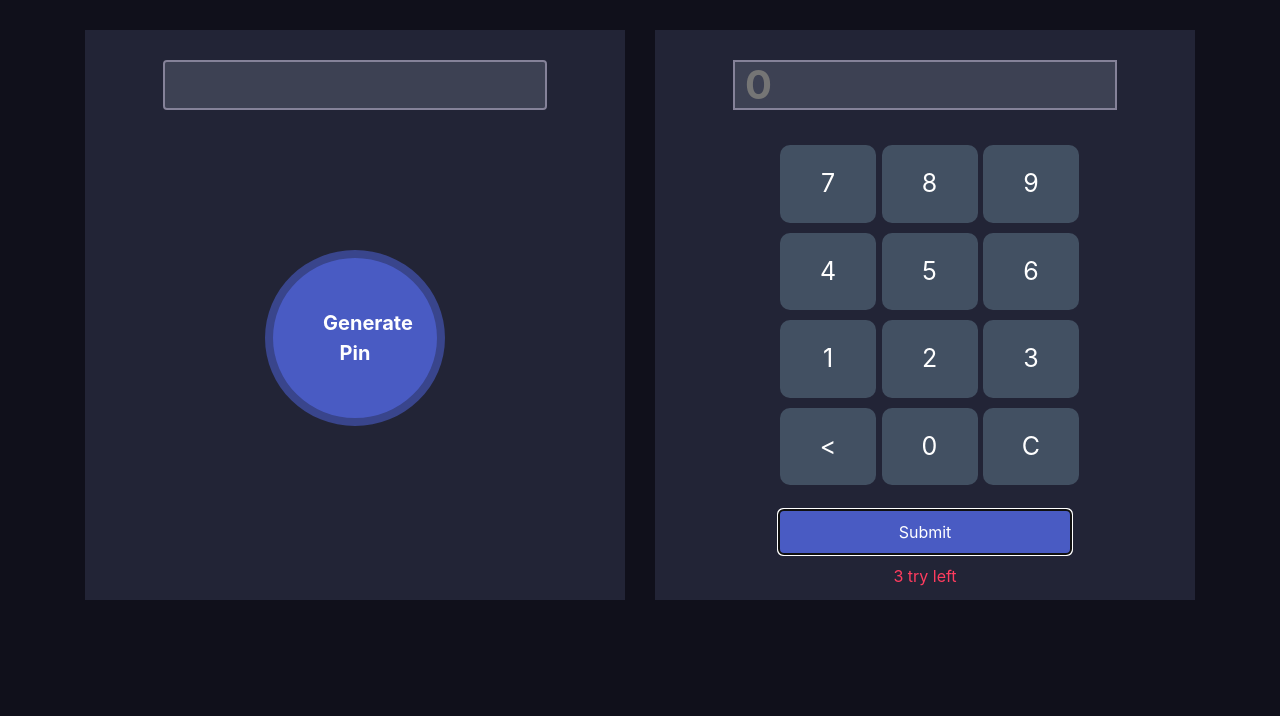
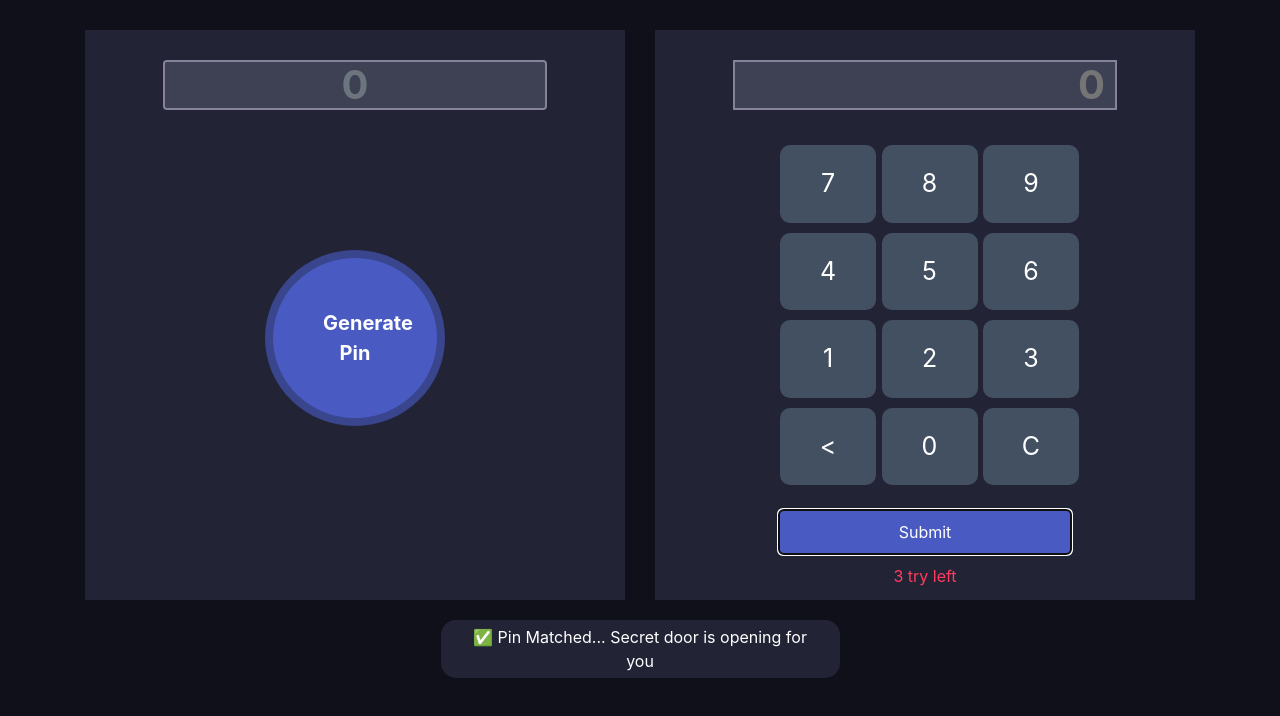
Before and after one commit to dipsithi/pin-matcher, a plain HTML site: page pin-matcher-master/index.html in a window 1280 px wide. Both pictures are taken after a click on the button "Submit". Drawn offline with nearby package versions, Linux system fonts and the light colour scheme.

Commit message:
assignment completed

```diff
--- a/pin-matcher-master/index.html
+++ b/pin-matcher-master/index.html
@@ -12,7 +12,7 @@
         <div class="row">
             <div class="col-md-6">
                 <div class="pin-generator half-width">
-                    <input id="screen" class="form-control" type="text">
+                    <input id="screen" placeholder="0" class="form-control" type="text">
                     <button id="codeGenerate" class="generate-btn">Generate Pin</button>
                 </div>
             </div>
@@ -58,19 +58,18 @@
     <script>
 
 
-// Hide Eelements
-        const notifyArea = document.getElementById ("notify-area");
-        notifyArea.style.display = "none";
 
-
-// Random Code Generator
+// Random Code Generator start
 
             document.getElementById('codeGenerate').addEventListener('click', function(){
       var value = document.getElementById('screen').value = Math.floor(1000 + Math.random() * 9000);
             console.log(value);
             })
 
-// Set Buttons Value
+// Random Code Generator End
+
+
+// Buttons Value area start
 
          document.getElementById ("seven").addEventListener ('click', function(){
             getNumber ("seven");
@@ -122,16 +121,18 @@
 
                 }
             }
+// buttons value area end
 
 
+// Bonous Area
 
-  // Bonous Area
+  // Clear  Button
             document.getElementById('clear').addEventListener('click', function(){
                 document.getElementById('displayNumber').value = '0';
             })
 
 
-
+   // Back Space Button
             var value = document.getElementById('backSpace').addEventListener('click', function(){
                 document.getElementById('displayNumber').value = displayNumber.value.slice(0, displayNumber.value.length -1);
             })
@@ -139,32 +140,26 @@
 // Bonoue Area end.
 
 
-// Pin Matched
-
-                // document.getElementById ('submitBtn').addEventListener('click', function(){
-                //     document.getElementById('screen').value = displayNumber.value.slice(0, displayNumber.value.length + 4);
-                //      var displayNumber = 4;
-                //      if (displayNumber = 4) {
-                //     document.getElementById('displayNumber').value = '0';
-                //      consol.log = document.getElementById ('pinMatched')
-                //         }
-                //     else {
-
-                //         consol.log = document.getElementById ('pinNotMatched')
-                //     }
+// Pin Matched, pin not matched and Submit Button
 
                document.getElementById ('submitBtn').addEventListener('click', function(){
+                    var screenNumber = document.getElementById('screen');
+                   var inputValue1 = screenNumber.value;
 
-                   var inputValue = screen.value;
-                   var inputValue = displayNumber.value;
-                   if (screen == true && displayNumber == true){
-                      document.getElementById ('pinMatched').value;
+                   var screen2 = document.getElementById('displayNumber');
+                   var inputValue2 = screen2.value;
+
+                   if (inputValue1 == inputValue2){
+
+                      document.getElementById ('pinMatched').style.display="block";
+                      document.getElementById ('pinNotMatched').style.display="none";
                    }
                    else{
-                       document.getElementById ('pinNotmatched').value;
+                           document.getElementById ('pinNotMatched').style.display="block";
+                           document.getElementById ('pinMatched').style.display="none";
                    }
                })
-
+    // Pin Matched, pin not matched and Submit Button area end
 
 
     </script>
--- a/pin-matcher-master/style.css
+++ b/pin-matcher-master/style.css
@@ -68,6 +68,7 @@ color: #fff;
 .calculator1{
     font-size: 40px;
     font-weight: 700;
+    text-align: right;
 }
 
 .calc-button-row {
@@ -107,6 +108,7 @@ color: #E0B612;
     margin-top: 20px;
     border-radius: 15px;
     padding: 5px 20px;
+    display: none;
 }
 .notify-section{
     width: 35%;
```
